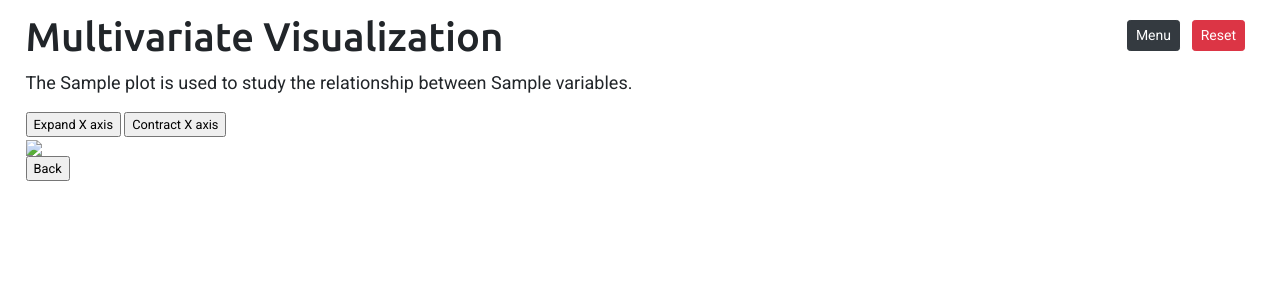
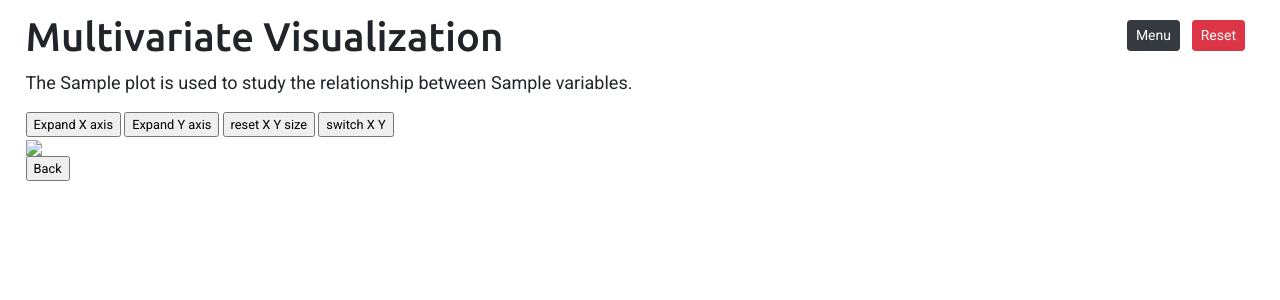
Before and after one commit to felicialeow/cs50project, a Flask app: template templates/multivariateplot.html in a window 1280 px wide. Shown: the top 300 px of the page. Run offline with Flask 2, Linux system fonts and the light colour scheme; the template is opened without the code that fills it: most values are stand-ins (such as "Sample title", 1, 10 or a date in 2020); some libraries are stand-ins or nearby versions.

Commit message:
fix multiplot and na in cat

```diff
--- a/app.py
+++ b/app.py
@@ -444,6 +444,8 @@ def categorical():
             return render_template('categorical.html', nvar=0)
         else:
             new_df = df[selectedvar].copy()
+
+            na_row = new_df.isna().sum(axis=0).to_frame('NA').transpose()
             # update variable type
             for col in selectedvar:
                 new_df[col] = new_df[col].astype(str)
@@ -453,8 +455,10 @@ def categorical():
                 len).max() for col in selectedvar]
             df_desc = pd.concat([df_desc, pd.DataFrame(
                 {'max. length': str_length}, index=selectedvar).transpose()])
+
             df_desc = pd.concat(
-                [df_desc, new_df.isnull().sum(axis=0).to_frame('NA').transpose()])
+                [df_desc, na_row])
+
             html_table = df_desc.to_html(header=True, classes='table-style')
             nvar = df_desc.shape[1]
             # categorical variable with length of label exceeding 20
@@ -899,6 +903,9 @@ def datatransformed():
 @ app.route('/selectmultivar', methods=['GET', 'POST'])
 def selectmultivar():
     # current session
+    # reset figsize
+    session['fig_sizex'] = 7
+    session['fig_sizey'] = 4
     if request.method == 'POST':
         # read files
         df = pd.read_csv(session.get('uploaded_data_file_path'))
@@ -974,6 +981,7 @@ def selectmultivar():
 @ app.route('/multivariateplot', methods=['GET', 'POST'])
 def multivariateplot():
     # current session
+
     if request.method == 'POST':
         # read all files
         df = pd.read_csv(session.get('uploaded_data_file_path'))
@@ -1001,13 +1009,23 @@ def multivariateplot():
         # buffer to store image file
         buf = BytesIO()
 
-        # adjust figure size in x dimension
-        if request.form.get('changex'):
+        # adjust figure size in x,y dimension
+        if request.form.get('changexy'):
             sizex = session.get('fig_sizex')
-            if request.form.get('changex') == "Expand X axis":
+            sizey = session.get('fig_sizey')
+            if request.form.get('changexy') == "Expand X axis":
                 session['fig_sizex'] = sizex + 1
             else:
-                session['fig_sizex'] = sizex - 1
+                session['fig_sizey'] = sizey + 1
+
+        if request.form.get('resetsize'):
+            session['fig_sizex'] = 7
+            session['fig_sizey'] = 4
+
+        if request.form.get('switch'):
+            xvar, yvar = yvar, xvar
+            xtype, ytype = ytype, xtype
+            session['fig_sizex'], session['fig_sizey'] = session['fig_sizey'], session['fig_sizex']
 
         # empty canvas for plotting
         fig = plt.figure(figsize=(session['fig_sizex'], session['fig_sizey']))
@@ -1015,57 +1033,46 @@ def multivariateplot():
 
         # plot
         if plot == 'box-plot':
-            if zvar != 'noz' and zvar != 'No-grouping' and xtype == 'numeric':
-                sns.boxplot(data=df, x=xvar, y=yvar, hue=zvar,
-                            orient='h', palette='rainbow')
-            elif zvar != 'noz' and zvar != 'No-grouping' and ytype == 'numeric':
-                sns.boxplot(data=df, x=yvar, y=xvar, hue=zvar,
-                            orient='h', palette='rainbow')
-            elif xtype == 'numeric':
+            if zvar != 'noz' and zvar != 'No-grouping':
                 sns.boxplot(data=df, x=xvar, y=yvar,
-                            orient='h', palette='rainbow')
+                            hue=zvar, palette='rainbow')
             else:
-                sns.boxplot(data=df, x=yvar, y=xvar,
-                            orient='h', palette='rainbow')
+                sns.boxplot(data=df, x=yvar, y=xvar, palette='rainbow')
 
         elif plot == 'bar-plot_sum':
-            if zvar != 'noz' and zvar != 'No-grouping' and xtype == 'numeric':
-                aggregated = df.groupby([yvar, zvar])[
-                    xvar].sum().reset_index()
+            if zvar != 'noz' and zvar != 'No-grouping':
+                if xtype == 'numeric':
+                    aggregated = df.groupby([yvar, zvar])[
+                        xvar].sum().reset_index()
+                else:
+                    aggregated = df.groupby([xvar, zvar])[
+                        yvar].sum().reset_index()
                 sns.barplot(data=aggregated, x=xvar, y=yvar, hue=zvar,
                             errwidth=0, palette='rainbow')
-            elif zvar != 'noz' and zvar != 'No-grouping' and ytype == 'numeric':
-                aggregated = df.groupby([xvar, zvar])[
-                    yvar].sum().reset_index()
-                sns.barplot(data=aggregated, x=yvar, y=xvar, hue=zvar,
-                            errwidth=0, palette='rainbow')
-            elif xtype == 'numeric':
-                aggregated = df.groupby(yvar)[xvar].sum().reset_index()
+            else:
+                if xtype == 'numeric':
+                    aggregated = df.groupby(yvar)[xvar].sum().reset_index()
+                else:
+                    aggregated = df.groupby(xvar)[yvar].sum().reset_index()
                 sns.barplot(data=aggregated, x=xvar, y=yvar,
-                            errwidth=0, palette='rainbow')
-            else:
-                aggregated = df.groupby(xvar)[yvar].sum().reset_index()
-                sns.barplot(data=aggregated, x=yvar, y=xvar,
                             errwidth=0, palette='rainbow')
 
         elif plot == 'bar-plot_average':
-            if zvar != 'noz' and zvar != 'No-grouping' and xtype == 'numeric':
-                aggregated = df.groupby([yvar, zvar])[
-                    xvar].mean().reset_index()
+            if zvar != 'noz' and zvar != 'No-grouping':
+                if xtype == 'numeric':
+                    aggregated = df.groupby([yvar, zvar])[
+                        xvar].mean().reset_index()
+                else:
+                    aggregated = df.groupby([xvar, zvar])[
+                        yvar].mean().reset_index()
                 sns.barplot(data=aggregated, x=xvar, y=yvar, hue=zvar,
                             errwidth=0, palette='rainbow')
-            elif zvar != 'noz' and zvar != 'No-grouping' and ytype == 'numeric':
-                aggregated = df.groupby([xvar, zvar])[
-                    yvar].mean().reset_index()
-                sns.barplot(data=aggregated, x=yvar, y=xvar, hue=zvar,
-                            errwidth=0, palette='rainbow')
-            elif xtype == 'numeric':
-                aggregated = df.groupby(yvar)[xvar].mean().reset_index()
+            else:
+                if xtype == 'numeric':
+                    aggregated = df.groupby(yvar)[xvar].mean().reset_index()
+                else:
+                    aggregated = df.groupby(xvar)[yvar].mean().reset_index()
                 sns.barplot(data=aggregated, x=xvar, y=yvar,
-                            errwidth=0, palette='rainbow')
-            else:
-                aggregated = df.groupby(xvar)[yvar].mean().reset_index()
-                sns.barplot(data=aggregated, x=yvar, y=xvar,
                             errwidth=0, palette='rainbow')
 
         elif plot == 'density-plot':
@@ -1080,6 +1087,7 @@ def multivariateplot():
                 sns.countplot(data=df, y=yvar, hue=xvar, palette='rainbow')
             else:
                 sns.countplot(data=df, y=xvar, hue=yvar, palette='rainbow')
+
         elif plot == 'scatter-plot':
             if (zvar == 'noz') or (zvar == 'No-grouping'):
                 sns.scatterplot(data=df, x=xvar, y=yvar, palette='rainbow')
--- a/templates/multivariateplot.html
+++ b/templates/multivariateplot.html
@@ -12,8 +12,12 @@
         <input type="hidden" name="zvar" value={{zvar}}>
         <input type="hidden" name="plot" value={{plot}}>
         <span>
-            <input type="submit" name="changex" value="Expand X axis">
-            <input type="submit" name="changex" value="Contract X axis">
+            <input type="submit" name="changexy" value="Expand X axis">
+            <input type="submit" name="changexy" value="Expand Y axis">
+            <input type="submit" name="resetsize" value="reset X Y size">
+            {%if plot != 'density-plot' and plot != 'count-plot'%}
+            <input type="submit" name="switch" value="switch X Y">
+            {%endif%}
         </span>
     </form>
     <!-- Plot area -->
```
